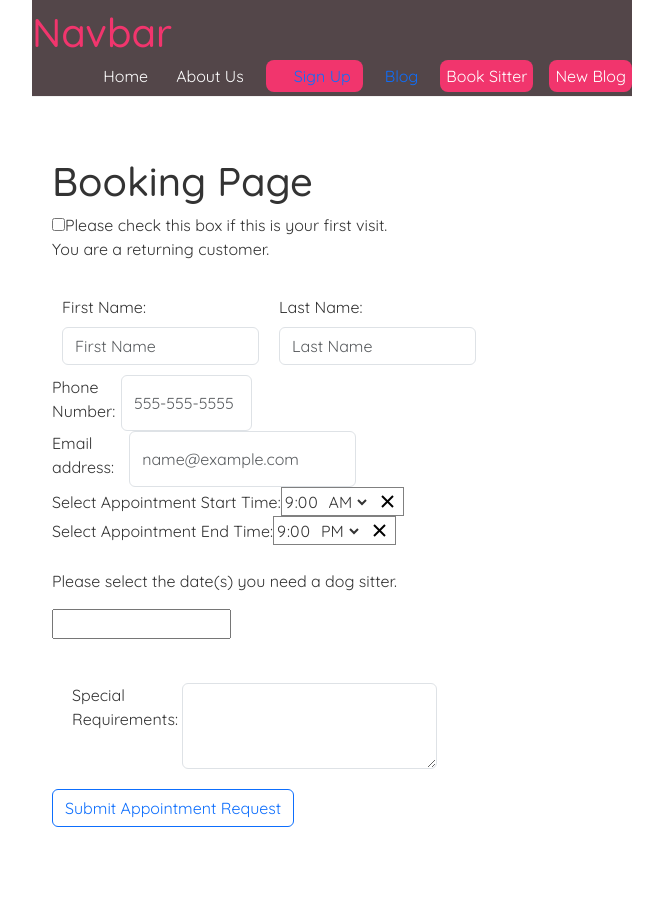
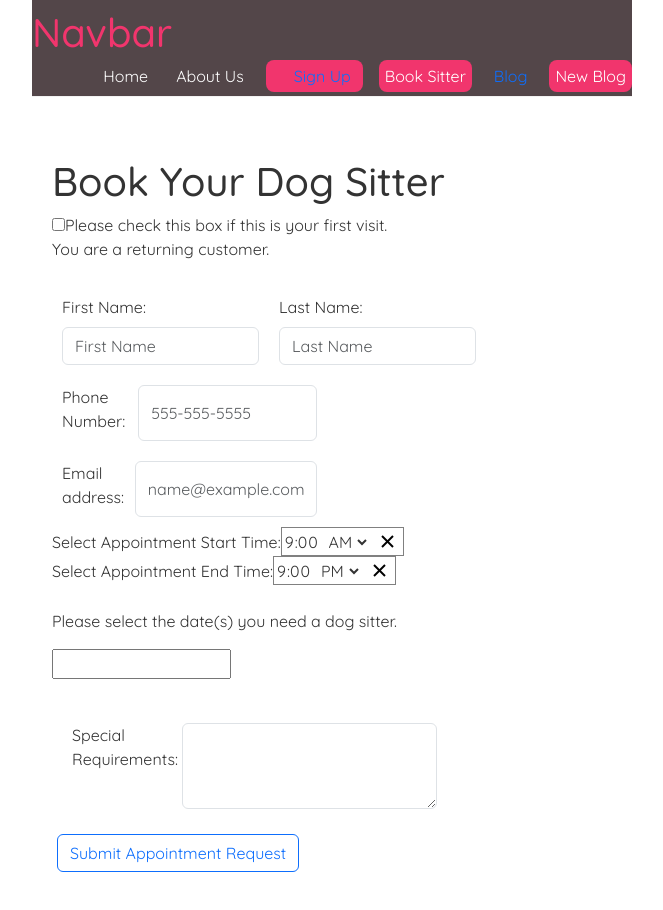
Before and after one commit to mrao2/newtowndogs, a React (Create React App) app in the folder frontend/: page /BookingPage in a window 1280 px wide. Shown: the top 910 px of the page, without its empty margins (308-971 px from the left). Before the commit the page ends 887 px from the top, so only its background shows below. Built offline with nearby package versions, Linux system fonts and the light colour scheme.

Commit message:
updated Navbar link order/BookingPage css

```diff
--- a/frontend/src/Components/Navbar/Navbar.js
+++ b/frontend/src/Components/Navbar/Navbar.js
@@ -32,7 +32,6 @@ function Navbar() {
         >
           <Link to="/Login">Sign Up</Link>
         </a>
-        <Link to="/bloghome">Blog</Link>
         <Link
           to="/BookingPage"
           style={{
@@ -43,6 +42,8 @@ function Navbar() {
         >
           Book Sitter
         </Link>
+        <Link to="/bloghome">Blog</Link>
+
         <Link
           to="/create"
           style={{
--- a/frontend/src/Components/pages/BookingPage/BookingPage.css
+++ b/frontend/src/Components/pages/BookingPage/BookingPage.css
@@ -1,6 +1,8 @@
 .clientEmail {
     display: inline-flex;
     justify-content: center;
+    max-width: 265px;
+    margin: 5px;
 }
 
 .appSpecialRequirements {
@@ -11,7 +13,9 @@
 
 .bookingSubmit {
     display: block;
-    margin: 0 auto;
+    margin: 10 auto;
+    max-width: 265px;
+    margin: 5px;
 }
 
 .clientName {
@@ -27,5 +31,6 @@
 
 .clientPhoneNumber {
     display: inline-flex;
-    max-width: 200px;
+    max-width: 265px;
+    margin: 5px;
 }
--- a/frontend/src/Components/pages/BookingPage/BookingPage.js
+++ b/frontend/src/Components/pages/BookingPage/BookingPage.js
@@ -46,7 +46,7 @@ const BookingPage = () => {
 
     return (
         <>
-            <h1>Booking Page</h1>
+            <h1>Book Your Dog Sitter</h1>
             <div className="isConsultation">
                 <input type="checkbox" id="isConsultation" name="isConsultation" value="isConsultation" checked={isChecked} onChange={handleOnChange} />
                 Please check this box if this is your first visit.
```
